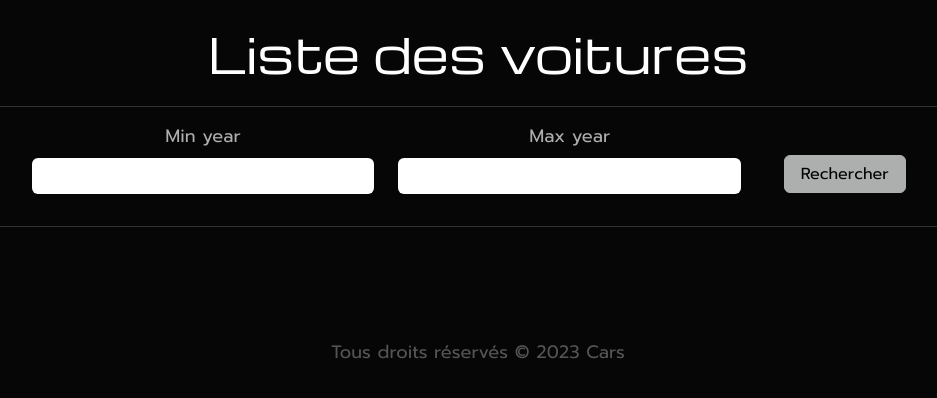
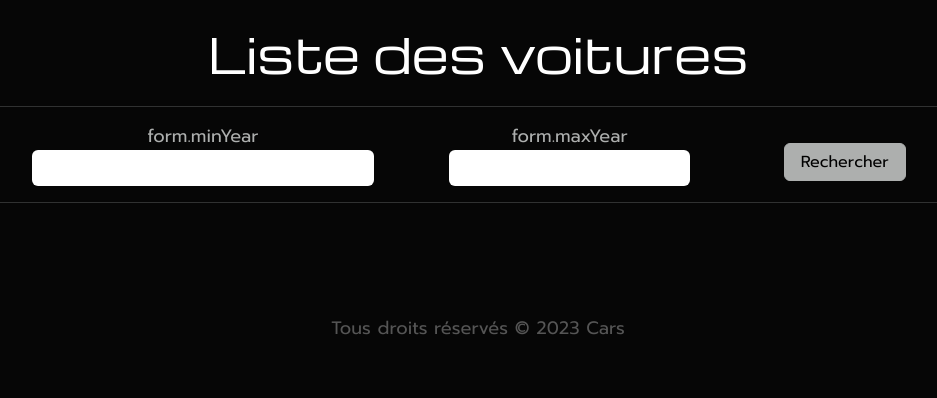
Before and after one commit to Melissa-code/cars, a Symfony app: template templates/car/cars.html.twig in a window 1280 px wide. Shown: the part 81-479 px from the top of the page, without its empty margins (162-1099 px from the left). Run offline with Twig, Linux system fonts and the light colour scheme; the template is opened without the code that fills it, so the values that code supplies are empty; form fields are guessed from the names that the template uses; some libraries are stand-ins or nearby versions.

Commit message:
Translate the labels of the form into french.

```diff
--- a/src/Controller/AdminController.php
+++ b/src/Controller/AdminController.php
@@ -13,11 +13,13 @@
 use Symfony\Component\HttpFoundation\Request;
 use Symfony\Component\HttpFoundation\Response;
 use Symfony\Component\Routing\Annotation\Route;
+use Symfony\Component\Intl\Languages;
+use Symfony\Contracts\Translation\TranslatorInterface;
 
 class AdminController extends AbstractController
 {
     #[Route('/admin', name: 'app_admin')]
-    public function getAll(CarRepository $carRepository, PaginatorInterface $paginator, Request $request): Response
+    public function getAll(CarRepository $carRepository, PaginatorInterface $paginator, Request $request, TranslatorInterface $translator): Response
     {
         $searchCar = new SearchCar();
 
--- a/src/Form/SearchCarType.php
+++ b/src/Form/SearchCarType.php
@@ -14,11 +14,11 @@
     {
         $builder
             ->add('minYear', IntegerType::class, [
-                'label' => 'Année de :',
+                //'label' => 'Année de',
                 'required' => 'false'
             ])
             ->add('maxYear', IntegerType::class, [
-                'label' => 'Année à :',
+                //'label' => 'Année à',
                 'required' => 'false'
             ])
         ;
--- a/templates/car/cars.html.twig
+++ b/templates/car/cars.html.twig
@@ -2,14 +2,17 @@
 
 {% block title %} Voitures {% endblock %}
 
+{% trans_default_domain 'app' %}
+
 {% block main %}
     <div class="container">
 
+        {# Title #}
         <section class="title my-4">
             <h1 class="text-center">Liste des voitures</h1>
         </section>
 
-
+        {# Flashes messages #}
         <section class="confirm-message text-center">
             {% for label, messages in app.flashes %}
                 {% for message in messages %}
@@ -22,14 +25,24 @@
         </section>
 
         <hr>
+
+        {# years form #}
         <section class="text-center search-car my-2">
             <div class="row d-flex justify-content-center align-items-center mx-2">
                 <div class="col-4">
                     {{ form_start(form) }}
-                    {{ form_row(form.minYear) }}
+{#                    {{ form_row(form.minYear) }}#}
+                    <label>
+                        {{'form.minYear'|trans }}
+                    </label>
+                        {{ form_widget(form.minYear) }}
                 </div>
                 <div class="col-4">
-                    {{ form_row(form.maxYear) }}
+                    <label>
+                        {{'form.maxYear'|trans }}
+                        {{ form_widget(form.maxYear) }}
+                    </label>
+{#                    {{ form_row(form.maxYear) }}#}
                 </div>
                 <div class="col-2">
                     <input type="submit" value="Rechercher" class="btn btn-dark mt-3">
@@ -39,6 +52,7 @@
         </section>
         <hr>
 
+        {# Create a car link #}
         {% if admin %}
         <section class="add-car mt-4">
             <div class="row ">
@@ -52,6 +66,7 @@
         </section>
         {% endif %}
 
+        {# List of the cars #}
         <section class="cars my-4">
             <div class="row">
                 <div class="col d-flex justify-content-center flex-wrap">
```
Also changed, not shown: 5 other files.
